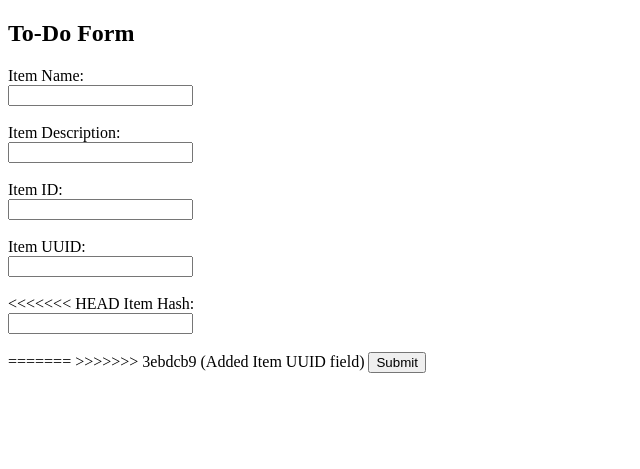
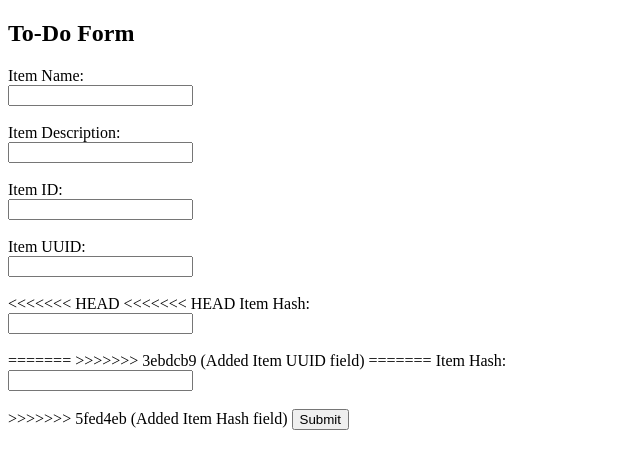
Before and after one commit to ASHISHs21/FlaskMongoApp, a Flask app: template templates/todo.html in a window 1280 px wide. Shown: the top 469 px of the page, without its empty margins (0-640 px from the left). Run offline with Flask 3, Linux system fonts and the light colour scheme; the template is opened without the code that fills it, so the values that code supplies are empty.

Commit message:
Added Item Hash field
ds
zcfdsd
Please enter the commit message for your changes. Lines starting

```diff
--- a/templates/todo.html
+++ b/templates/todo.html
@@ -13,10 +13,15 @@
     <label>Item UUID:</label><br>
     <input type="text" name="itemUUID"><br><br>
 <<<<<<< HEAD
+<<<<<<< HEAD
     <label>Item Hash:</label><br>
     <input type="text" name="itemHash"><br><br>
 =======
 >>>>>>> 3ebdcb9 (Added Item UUID field)
+=======
+    <label>Item Hash:</label><br>
+    <input type="text" name="itemHash"><br><br>
+>>>>>>> 5fed4eb (Added Item Hash field)
     <button type="submit">Submit</button>
   </form>
 </body>
```
